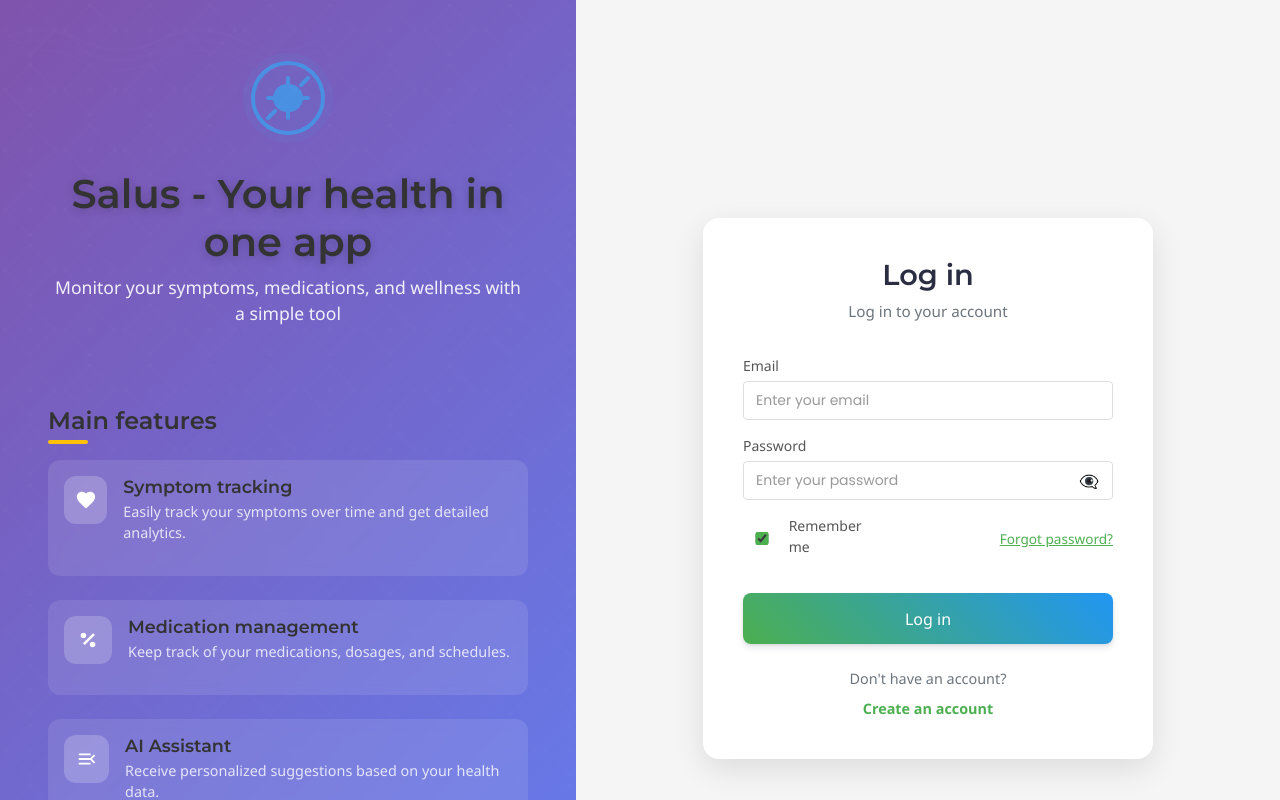
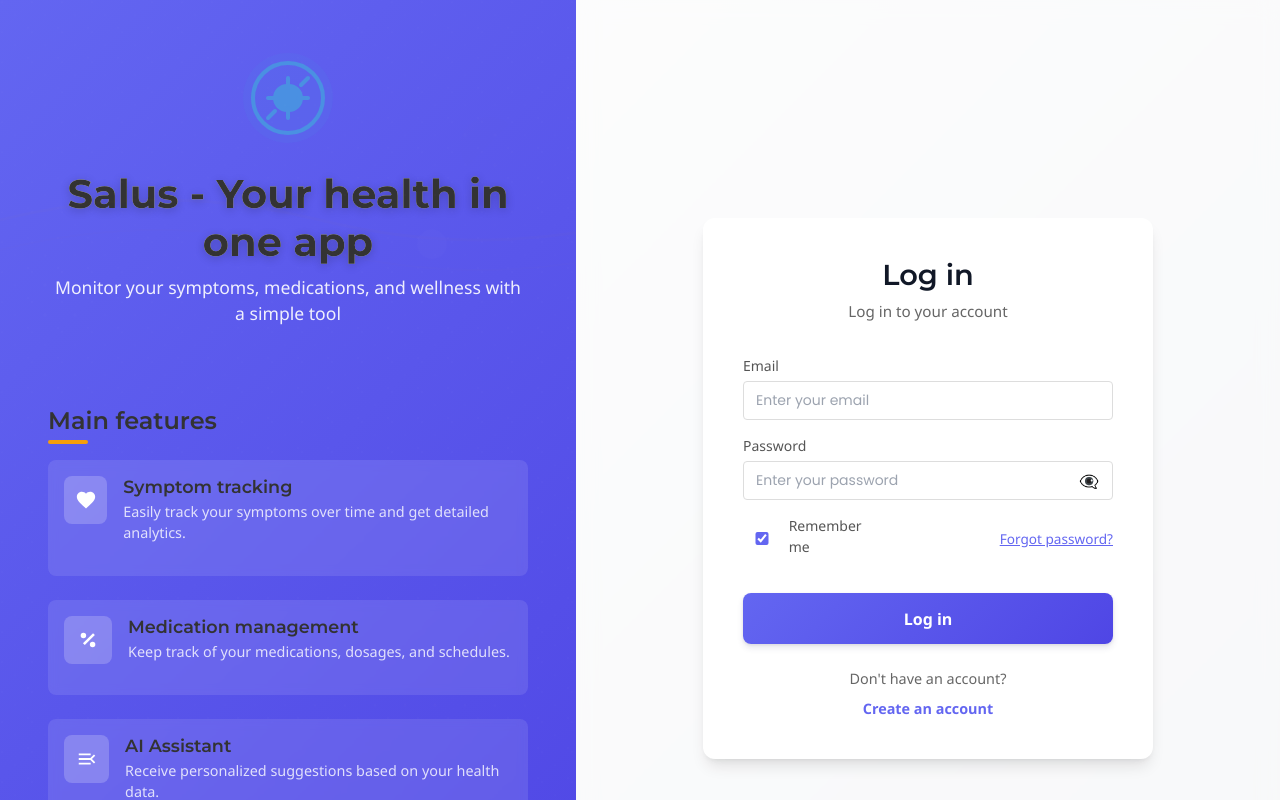
Before and after one commit to EI94/salus-app, a React (Create React App) app in the folder salus-frontend/: page /#/login in a window 1280 px wide. Shown: the top 800 px of the page. Built offline with nearby package versions, Linux system fonts and the light colour scheme; no server answers.

Commit message:
Migliorata UI con nuova palette di colori armoniosa, sostituendo la combinazione verde-blu con viola-ambra

```diff
--- a/salus-frontend/src/styles/Auth.css
+++ b/salus-frontend/src/styles/Auth.css
@@ -1,77 +1,80 @@
-/* Auth.css - Design per pagina di accesso e registrazione */
+/* Auth.css - Design moderno per la pagina di autenticazione */
 
 :root {
   /* Variabili colori base */
-  --primary: #1976d2;
-  --primary-light: #4791db;
-  --primary-dark: #115293;
-  --secondary: #6c757d;
-  --secondary-light: #868e96;
-  --secondary-dark: #343a40;
-  --success: #28a745;
-  --danger: #dc3545;
-  --warning: #ffc107;
-  --info: #17a2b8;
+  --primary: #6366f1; /* Nuovo colore primario - indigo moderno */
+  --primary-light: #818cf8;
+  --primary-dark: #4f46e5;
+
+  /* Nuova palette armoniosa */
+  --secondary: #f59e0b; /* Arancione/ambra per accenti */
+  --secondary-light: #fcd34d;
+  --secondary-dark: #d97706;
+
+  /* Gradienti preimpostati */
+  --gradient-primary: linear-gradient(135deg, var(--primary) 0%, var(--primary-dark) 100%);
+  --gradient-accent: linear-gradient(135deg, var(--secondary) 0%, var(--secondary-dark) 100%);
 
   /* Variabili tema colori */
   --bg-primary: #f8f9fa;
   --card-bg: #ffffff;
-  --input-bg: #ffffff;
-  --text-primary: #212529;
-  --text-secondary: #6c757d;
-  --text-dark: #000000;
-  --text-light: #adb5bd;
-  --border: #dee2e6;
+  --input-bg: rgba(255, 255, 255, 0.95);
+  --text-primary: #1f2937;
+  --text-secondary: #4b5563;
+  --text-dark: #111827;
+  --text-light: #d1d5db;
+  --text-white: #ffffff;
+  --border: #e5e7eb;
+
+  /* Colori feedback */
+  --success: #10b981;
+  --danger: #ef4444;
+  --warning: #f59e0b;
+  --info: #3b82f6;
 
   /* Variabili dimensioni e spacing */
   --border-radius: 8px;
+  --border-radius-lg: 12px;
   --box-shadow: 0 4px 6px rgba(0, 0, 0, 0.1);
+  --box-shadow-lg: 0 10px 15px -3px rgba(0, 0, 0, 0.1), 0 4px 6px -4px rgba(0, 0, 0, 0.1);
   --transition: all 0.25s ease-in-out;
 
-  /* Palette colori medicale professionale */
-  --accent: #ff5722;
-  --text-white: #ffffff;
-  --background: #f5f5f5;
-  --error: #d32f2f;
+  /* Palette accessori */
+  --accent: #f59e0b;
+  --background: #f9fafb;
+  --error: #ef4444;
   --shadow-light: 0 2px 5px rgba(0, 0, 0, 0.08);
   --shadow-medium: 0 4px 10px rgba(0, 0, 0, 0.12);
 
   /* Tipografia */
-  --font-family: 'Roboto', -apple-system, BlinkMacSystemFont, 'Segoe UI', Oxygen, Ubuntu, sans-serif;
+  --font-family: 'Inter', -apple-system, BlinkMacSystemFont, 'Segoe UI', Oxygen, Ubuntu, sans-serif;
 
-  /* Variabili colori */
-  --primary-color: #4361ee;
-  --primary-light: #e0e8ff;
-  --secondary-color: #7209b7;
-  --accent-color: #4cc9f0;
-  --success-color: #06d6a0;
-  --warning-color: #ffb703;
-  --error-color: #ef476f;
-  --background-light: #f8f9fa;
-  --background-dark: #212529;
-  --text-dark: #2b2d42;
-  --text-light: #f8f9fa;
-  --text-muted: #6c757d;
-  --border-color: #ced4da;
-  --box-shadow: 0 0.5rem 1rem rgba(0, 0, 0, 0.15);
-  --input-bg: rgba(255, 255, 255, 0.9);
+  /* Variabili per i campi di input */
+  --input-text: #1f2937;
+  --input-placeholder: #9ca3af;
   --input-bg-focus: #ffffff;
-  --input-text: #333;
-  --input-placeholder: #999;
 }
 
 /* Tema scuro */
 @media (prefers-color-scheme: dark) {
   :root {
-    --primary: #42a5f5;
-    --primary-dark: #1976d2;
-    --primary-light: #0d47a1;
-    --text-primary: #f5f5f5;
-    --text-secondary: #bdbdbd;
-    --background: #121212;
-    --card-bg: #1e1e1e;
-    --border: #333333;
-    --input-bg: #2d2d2d;
+    --primary: #818cf8;
+    --primary-dark: #6366f1;
+    --primary-light: #a5b4fc;
+
+    --secondary: #fbbf24;
+    --secondary-dark: #f59e0b;
+    --secondary-light: #fcd34d;
+
+    --text-primary: #f9fafb;
+    --text-secondary: #e5e7eb;
+    --text-dark: #f3f4f6;
+    --background: #111827;
+    --card-bg: #1f2937;
+    --border: #374151;
+    --input-bg: rgba(31, 41, 55, 0.8);
+    --input-text: #e5e7eb;
+    --input-placeholder: #6b7280;
   }
 }
 
@@ -91,15 +94,15 @@ body {
 .auth-container {
   display: flex;
   min-height: 100vh;
-  background: linear-gradient(135deg, #f5f7fa 0%, #c3cfe2 100%);
+  background: linear-gradient(135deg, #f9fafb 0%, #e5e7eb 100%);
 }
 
 /* Layout a due colonne */
 .auth-left {
   width: 45%;
   padding: 3rem;
-  background: linear-gradient(135deg, #7f53ac 0%, #647dee 100%);
-  color: white;
+  background: var(--gradient-primary);
+  color: var(--text-white);
   display: flex;
   flex-direction: column;
   justify-content: space-between;
@@ -126,7 +129,8 @@ body {
   align-items: center;
   justify-content: center;
   padding: 2rem;
-  background-color: var(--background);
+  background: rgba(255, 255, 255, 0.7);
+  backdrop-filter: blur(10px);
 }
 
 /* Sezione marchio e logo */
@@ -145,6 +149,10 @@ body {
   font-size: 2.5rem;
   margin-bottom: 0.5rem;
   text-shadow: 0 2px 10px rgba(0, 0, 0, 0.2);
+  background: linear-gradient(to right, #ffffff, rgba(255, 255, 255, 0.85));
+  -webkit-background-clip: text;
+  background-clip: text;
+  font-weight: 700;
 }
 
 .auth-brand p {
@@ -171,7 +179,7 @@ body {
   bottom: -8px;
   width: 40px;
   height: 4px;
-  background-color: var(--accent-color);
+  background-color: var(--secondary);
   border-radius: 2px;
 }
 
@@ -180,7 +188,7 @@ body {
   margin-bottom: 1.5rem;
   background: rgba(255, 255, 255, 0.1);
   padding: 1rem;
-  border-radius: 12px;
+  border-radius: var(--border-radius);
   backdrop-filter: blur(5px);
   transition: transform 0.2s, box-shadow 0.2s;
 }
@@ -197,7 +205,7 @@ body {
   width: 48px;
   height: 48px;
   background: rgba(255, 255, 255, 0.2);
-  border-radius: 12px;
+  border-radius: var(--border-radius);
   margin-right: 1rem;
   color: white;
 }
@@ -220,7 +228,7 @@ body {
   margin-top: 1rem;
   padding: 0.5rem;
   background: rgba(255, 255, 255, 0.1);
-  border-radius: 8px;
+  border-radius: var(--border-radius);
 }
 
 .language-selector label {
@@ -233,7 +241,7 @@ body {
   border: none;
   color: white;
   padding: 0.5rem 1rem;
-  border-radius: 6px;
+  border-radius: var(--border-radius);
   font-size: 0.9rem;
 }
 
@@ -243,8 +251,8 @@ body {
   max-width: 450px;
   padding: 2.5rem;
   background: white;
-  border-radius: 16px;
-  box-shadow: 0 10px 30px rgba(0, 0, 0, 0.1);
+  border-radius: var(--border-radius-lg);
+  box-shadow: var(--box-shadow-lg);
   animation: fadeIn 0.5s ease-out;
 }
 
@@ -265,32 +273,32 @@ body {
 }
 
 .auth-header p {
-  color: var(--text-muted);
+  color: var(--text-secondary);
   font-size: 0.95rem;
 }
 
 /* Messaggi di stato */
 .message-box {
   padding: 1rem;
-  border-radius: 8px;
+  border-radius: var(--border-radius);
   margin-bottom: 1.5rem;
   display: flex;
   align-items: center;
 }
 
 .message-box.success {
-  background-color: rgba(6, 214, 160, 0.1);
-  border-left: 4px solid var(--success-color);
+  background-color: rgba(16, 185, 129, 0.1);
+  border-left: 4px solid var(--success);
 }
 
 .message-box.warning {
-  background-color: rgba(255, 183, 3, 0.1);
-  border-left: 4px solid var(--warning-color);
+  background-color: rgba(245, 158, 11, 0.1);
+  border-left: 4px solid var(--warning);
 }
 
 .message-box.error {
-  background-color: rgba(239, 71, 111, 0.1);
-  border-left: 4px solid var(--error-color);
+  background-color: rgba(239, 68, 68, 0.1);
+  border-left: 4px solid var(--danger);
 }
 
 .message-box span {
@@ -299,15 +307,15 @@ body {
 }
 
 .message-box.success span {
-  color: var(--success-color);
+  color: var(--success);
 }
 
 .message-box.warning span {
-  color: var(--warning-color);
+  color: var(--warning);
 }
 
 .message-box.error span {
-  color: var(--error-color);
+  color: var(--danger);
 }
 
 .message-box div {
@@ -340,8 +348,8 @@ body {
   width: 100%;
   padding: 0.8rem 1rem;
   font-size: 1rem;
-  border: 1px solid var(--border-color);
-  border-radius: 8px;
+  border: 1px solid var(--border);
+  border-radius: var(--border-radius);
   background-color: var(--input-bg);
   color: var(--input-text);
   transition: all 0.2s;
@@ -354,17 +362,17 @@ body {
 .input-field input:focus,
 .input-field select:focus {
   outline: none;
-  border-color: var(--primary-color);
+  border-color: var(--primary);
   background-color: var(--input-bg-focus);
-  box-shadow: 0 0 0 3px rgba(67, 97, 238, 0.15);
+  box-shadow: 0 0 0 3px rgba(99, 102, 241, 0.15);
 }
 
 .input-field input.error {
-  border-color: var(--error-color);
+  border-color: var(--danger);
 }
 
 .error-message {
-  color: var(--error-color);
+  color: var(--danger);
   font-size: 0.85rem;
   margin-top: 0.5rem;
 }
@@ -376,7 +384,7 @@ body {
   transform: translateY(-50%);
   background: none;
   border: none;
-  color: var(--text-muted);
+  color: var(--text-secondary);
   cursor: pointer;
   font-size: 1rem;
   padding: 0.25rem;
@@ -396,18 +404,18 @@ body {
 
 .checkbox-container input[type="checkbox"] {
   margin-right: 0.5rem;
-  accent-color: var(--primary-color);
+  accent-color: var(--primary);
 }
 
 .checkbox-label {
   font-size: 0.85rem;
-  color: var(--text-muted);
+  color: var(--text-secondary);
 }
 
 .forgot-password-link {
   background: none;
   border: none;
-  color: var(--primary-color);
+  color: var(--primary);
   font-size: 0.85rem;
   cursor: pointer;
   padding: 0;
@@ -416,17 +424,17 @@ body {
 
 /* Box di errore */
 .error-box {
-  background-color: rgba(239, 71, 111, 0.1);
-  border-left: 4px solid var(--error-color);
+  background-color: rgba(239, 68, 68, 0.1);
+  border-left: 4px solid var(--danger);
   padding: 1rem;
-  border-radius: 8px;
+  border-radius: var(--border-radius);
   margin: 1rem 0;
   display: flex;
   align-items: flex-start;
 }
 
 .error-box span {
-  color: var(--error-color);
+  color: var(--danger);
   font-size: 1.2rem;
   margin-right: 0.75rem;
 }
@@ -440,7 +448,7 @@ body {
 .resend-verification-link {
   background: none;
   border: none;
-  color: var(--primary-color);
+  color: var(--primary);
   text-decoration: underline;
   cursor: pointer;
   padding: 0;
@@ -453,12 +461,12 @@ body {
 .auth-button {
   width: 100%;
   padding: 0.9rem;
-  background: linear-gradient(45deg, var(--primary-color), var(--secondary-color));
+  background: var(--gradient-primary);
   color: white;
   border: none;
-  border-radius: 8px;
+  border-radius: var(--border-radius);
   font-size: 1rem;
-  font-weight: 500;
+  font-weight: 600;
   cursor: pointer;
   transition: all 0.3s;
   margin-top: 1rem;
@@ -495,7 +503,7 @@ body {
 }
 
 .auth-button:disabled {
-  background: var(--text-muted);
+  background: var(--text-secondary);
   cursor: not-allowed;
   transform: none;
 }
@@ -508,14 +516,14 @@ body {
 }
 
 .auth-footer p {
-  color: var(--text-muted);
+  color: var(--text-secondary);
   margin-bottom: 0.5rem;
 }
 
 .auth-toggle-button {
   background: none;
   border: none;
-  color: var(--primary-color);
+  color: var(--primary);
   font-weight: 600;
   cursor: pointer;
   padding: 0;
@@ -531,14 +539,14 @@ body {
 .success-icon {
   width: 60px;
   height: 60px;
-  background-color: rgba(6, 214, 160, 0.1);
+  background-color: rgba(16, 185, 129, 0.1);
   border-radius: 50%;
   display: flex;
   align-items: center;
   justify-content: center;
   margin: 0 auto 1.5rem;
   font-size: 1.8rem;
-  color: var(--success-color);
+  color: var(--success);
 }
 
 .success-message h2 {
@@ -547,7 +555,7 @@ body {
 }
 
 .success-message p {
-  color: var(--text-muted);
+  color: var(--text-secondary);
   margin-bottom: 1.5rem;
 }
 
@@ -563,14 +571,14 @@ body {
 }
 
 .auth-form-header p {
-  color: var(--text-muted);
+  color: var(--text-secondary);
   font-size: 0.9rem;
 }
 
 .back-to-login-link {
   background: none;
   border: none;
-  color: var(--primary-color);
+  color: var(--primary);
   cursor: pointer;
   padding: 0;
   font-size: 0.9rem;
@@ -586,6 +594,31 @@ body {
 
 .back-to-login-link:hover {
   text-decoration: underline;
+}
+
+/* Stile per box credenziali demo */
+.demo-credentials {
+  background-color: rgba(99, 102, 241, 0.05);
+  border-radius: var(--border-radius);
+  padding: 12px;
+  margin-bottom: 20px;
+  text-align: center;
+  border-left: 4px solid var(--primary);
+}
+
+.demo-credentials p {
+  margin: 0 0 8px 0;
+  font-size: 14px;
+  color: var(--text-secondary);
+}
+
+.demo-credentials code {
+  background-color: #f5f5f5;
+  padding: 4px 8px;
+  border-radius: 4px;
+  font-family: monospace;
+  font-size: 14px;
+  color: var(--text-dark);
 }
 
 /* Responsive */
@@ -625,28 +658,3 @@ body {
     font-size: 2rem;
   }
 }
-
-/* Stile per box credenziali demo */
-.demo-credentials {
-  background-color: rgba(0, 0, 0, 0.05);
-  border-radius: 8px;
-  padding: 12px;
-  margin-bottom: 20px;
-  text-align: center;
-  border-left: 4px solid #6c63ff;
-}
-
-.demo-credentials p {
-  margin: 0 0 8px 0;
-  font-size: 14px;
-  color: #666;
-}
-
-.demo-credentials code {
-  background-color: #f5f5f5;
-  padding: 4px 8px;
-  border-radius: 4px;
-  font-family: monospace;
-  font-size: 14px;
-  color: #333;
-}
```
Also changed, not shown: salus-frontend/src/assets/images/pattern.svg.
